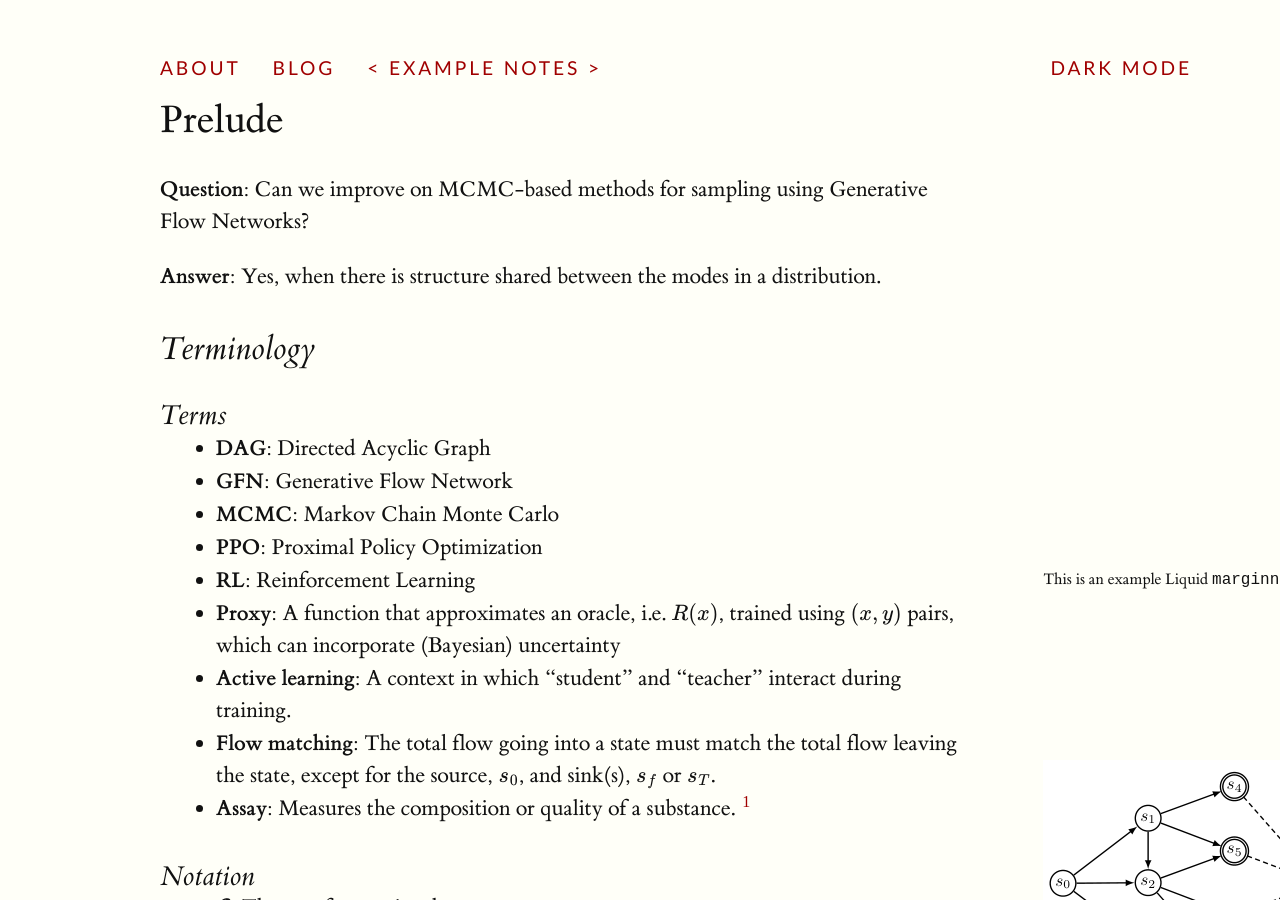
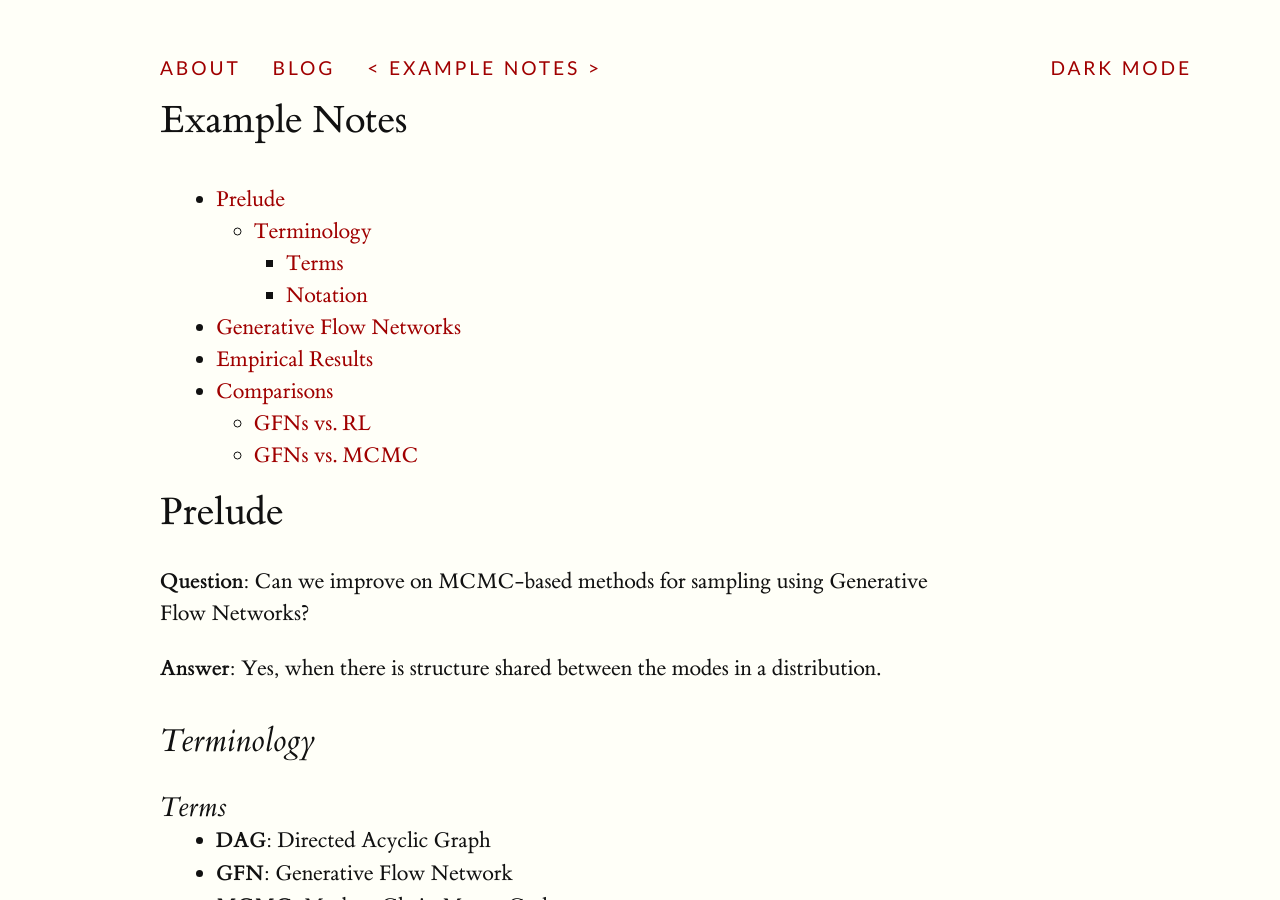
Before and after one commit to danjenson/et, a Jekyll site: the page docs/notes.html, which Jekyll copies as it is, in a window 1280 px wide and 900 px high. Built offline with Jekyll 4.4.1, drawn with Linux system fonts in a browser that asks for light colours; some web fonts are replaced.

Commit message:
adding jekyll-toc

```diff
--- a/Gemfile
+++ b/Gemfile
@@ -15,10 +15,10 @@ gem "jekyll", "~> 4.2.2"
 # gem "github-pages", group: :jekyll_plugins
 # If you have any plugins, put them here!
 group :jekyll_plugins do
-  gem "jekyll-feed", "~> 0.12"
   gem "jekyll-coffeescript", "~> 1.1"
   gem "jekyll-commonmark-ghpages", "~> 0.1.6"
   gem "jekyll-default-layout", "~> 0.1.5"
+  gem "jekyll-feed", "~> 0.12"
   gem "jekyll-gist", "~> 1.5"
   gem "jekyll-github-metadata", "~> 2.15"
   gem "jekyll-include-cache", "~> 0.2.1"
@@ -34,6 +34,7 @@ group :jekyll_plugins do
   gem "jekyll-sitemap", "~> 1.4"
   gem "jekyll-swiss", "~> 1.0"
   gem "jekyll-titles-from-headings", "~> 0.5.3"
+  gem "jekyll-toc", "~> 0.17.1"
   gem "jemoji", "~> 0.12.0"
   gem "kramdown", "~> 2.3"
   gem "kramdown-parser-gfm", "~> 1.1"
--- a/_layouts/page.html
+++ b/_layouts/page.html
@@ -5,4 +5,4 @@ layout: default
 <h1>{{ page.title}}</h1>
 <p class="subtitle">{{ page.date | date: "%B %-d, %Y" }}</p>
 
-{{ content }}
+{{ content | toc }}
--- a/docs/feed.xml
+++ b/docs/feed.xml
@@ -1,4 +1,4 @@
-<?xml version="1.0" encoding="utf-8"?><feed xmlns="http://www.w3.org/2005/Atom" ><generator uri="https://jekyllrb.com/" version="4.2.2">Jekyll</generator><link href="https://danjenson.github.io/et/feed.xml" rel="self" type="application/atom+xml" /><link href="https://danjenson.github.io/et/" rel="alternate" type="text/html" /><updated>2022-09-23T18:29:34-07:00</updated><id>https://danjenson.github.io/et/feed.xml</id><title type="html">Edward Tufte Jekyll Theme</title><subtitle>This is a sample Edward Tufte Jekyll Theme.</subtitle><author><name>Daniel Jenson</name></author><entry><title type="html">Welcome to Jekyll!</title><link href="https://danjenson.github.io/et/jekyll/update/2022/09/13/Hello-World.html" rel="alternate" type="text/html" title="Welcome to Jekyll!" /><published>2022-09-13T15:50:54-07:00</published><updated>2022-09-13T15:50:54-07:00</updated><id>https://danjenson.github.io/et/jekyll/update/2022/09/13/Hello-World</id><content type="html" xml:base="https://danjenson.github.io/et/jekyll/update/2022/09/13/Hello-World.html"><![CDATA[<p>You’ll find this post in your <code class="language-plaintext highlighter-rouge">_posts</code> directory. Go ahead and edit it and re-build the site to see your changes. You can rebuild the site in many different ways, but the most common way is to run <code class="language-plaintext highlighter-rouge">jekyll serve</code>, which launches a web server and auto-regenerates your site when a file is updated.</p>
+<?xml version="1.0" encoding="utf-8"?><feed xmlns="http://www.w3.org/2005/Atom" ><generator uri="https://jekyllrb.com/" version="4.2.2">Jekyll</generator><link href="https://danjenson.github.io/et/feed.xml" rel="self" type="application/atom+xml" /><link href="https://danjenson.github.io/et/" rel="alternate" type="text/html" /><updated>2022-09-24T15:34:54-07:00</updated><id>https://danjenson.github.io/et/feed.xml</id><title type="html">Edward Tufte Jekyll Theme</title><subtitle>This is a sample Edward Tufte Jekyll Theme.</subtitle><author><name>Daniel Jenson</name></author><entry><title type="html">Welcome to Jekyll!</title><link href="https://danjenson.github.io/et/jekyll/update/2022/09/13/Hello-World.html" rel="alternate" type="text/html" title="Welcome to Jekyll!" /><published>2022-09-13T15:50:54-07:00</published><updated>2022-09-13T15:50:54-07:00</updated><id>https://danjenson.github.io/et/jekyll/update/2022/09/13/Hello-World</id><content type="html" xml:base="https://danjenson.github.io/et/jekyll/update/2022/09/13/Hello-World.html"><![CDATA[<p>You’ll find this post in your <code class="language-plaintext highlighter-rouge">_posts</code> directory. Go ahead and edit it and re-build the site to see your changes. You can rebuild the site in many different ways, but the most common way is to run <code class="language-plaintext highlighter-rouge">jekyll serve</code>, which launches a web server and auto-regenerates your site when a file is updated.</p>
 
 <p>Jekyll requires blog post files to be named according to the following format:</p>
 
--- a/docs/notes.html
+++ b/docs/notes.html
@@ -80,7 +80,30 @@
   <script src="/et/assets/js/theme-toggle.js"></script>
 </header>
 
-    <article class="group"><h1 id="prelude">Prelude</h1>
+    <article class="group"><h1>Example Notes</h1>
+<p class="subtitle"></p>
+
+<ul id="toc" class="section-nav">
+<li class="toc-entry toc-h1"><a href="#prelude">Prelude</a>
+<ul>
+<li class="toc-entry toc-h2"><a href="#terminology">Terminology</a>
+<ul>
+<li class="toc-entry toc-h3"><a href="#terms">Terms</a></li>
+<li class="toc-entry toc-h3"><a href="#notation">Notation</a></li>
+</ul>
+</li>
+</ul>
+</li>
+<li class="toc-entry toc-h1"><a href="#generative-flow-networks">Generative Flow Networks</a></li>
+<li class="toc-entry toc-h1"><a href="#empirical-results">Empirical Results</a></li>
+<li class="toc-entry toc-h1"><a href="#comparisons">Comparisons</a>
+<ul>
+<li class="toc-entry toc-h3"><a href="#gfns-vs-rl">GFNs vs. RL</a></li>
+<li class="toc-entry toc-h3"><a href="#gfns-vs-mcmc">GFNs vs. MCMC</a></li>
+</ul>
+</li>
+</ul><h1 id="prelude">
+<a class="anchor" href="#prelude" aria-hidden="true"><span class="octicon octicon-link"></span></a>Prelude</h1>
 
 <p><strong>Question</strong>: Can we improve on MCMC-based methods for sampling using
 Generative Flow Networks?</p>
@@ -88,29 +111,44 @@ Generative Flow Networks?</p>
 <p><strong>Answer</strong>: Yes, when there is structure shared between the modes in a
 distribution.</p>
 
-<h2 id="terminology">Terminology</h2>
+<h2 id="terminology">
+<a class="anchor" href="#terminology" aria-hidden="true"><span class="octicon octicon-link"></span></a>Terminology</h2>
 
-<h3 id="terms">Terms</h3>
+<h3 id="terms">
+<a class="anchor" href="#terms" aria-hidden="true"><span class="octicon octicon-link"></span></a>Terms</h3>
 
 <ul>
-  <li><strong>DAG</strong>: Directed Acyclic Graph</li>
-  <li><strong>GFN</strong>: Generative Flow Network</li>
-  <li><strong>MCMC</strong>: Markov Chain Monte Carlo</li>
-  <li><strong>PPO</strong>: Proximal Policy Optimization</li>
-  <li><strong>RL</strong>: Reinforcement Learning
-<label for="mn-1" class="margin-toggle"> ⊕</label><input type="checkbox" id="mn-1" class="margin-toggle" /><span class="marginnote">This is an example Liquid <code class="language-plaintext highlighter-rouge">marginnote</code>. </span></li>
-  <li><strong>Proxy</strong>: A function that approximates an oracle, i.e. $R(x)$, trained using
+  <li>
+<strong>DAG</strong>: Directed Acyclic Graph</li>
+  <li>
+<strong>GFN</strong>: Generative Flow Network</li>
+  <li>
+<strong>MCMC</strong>: Markov Chain Monte Carlo</li>
+  <li>
+<strong>PPO</strong>: Proximal Policy Optimization</li>
+  <li>
+<strong>RL</strong>: Reinforcement Learning
+<label for="mn-1" class="margin-toggle"> ⊕</label><input type="checkbox" id="mn-1" class="margin-toggle"><span class="marginnote">This is an example Liquid <code class="language-plaintext highlighter-rouge">marginnote</code>. </span>
+</li>
+  <li>
+<strong>Proxy</strong>: A function that approximates an oracle, i.e. $R(x)$, trained using
 $(x,y)$ pairs, which can incorporate (Bayesian) uncertainty</li>
-  <li><strong>Active learning</strong>: A context in which “student” and “teacher” interact during training.</li>
-  <li><strong>Flow matching</strong>: The total flow going into a state must match the total
+  <li>
+<strong>Active learning</strong>: A context in which “student” and “teacher” interact during training.</li>
+  <li>
+<strong>Flow matching</strong>: The total flow going into a state must match the total
 flow leaving the state, except for the source, $s_0$, and sink(s), $s_f$ or
 $s_T$.
-<label for="mf-1" class="margin-toggle">⊕</label><input type="checkbox" id="mf-1" class="margin-toggle" /><span class="marginnote"><img class="fullwidth" src="/et/assets/img/side.png" /><br />This is side image.</span></li>
-  <li><strong>Assay</strong>: Measures the composition or quality of a substance.
-<label for="sn-1" class="margin-toggle sidenote-number"></label><input type="checkbox" id="sn-1" class="margin-toggle" /><span class="sidenote">This is an example Liquid <code class="language-plaintext highlighter-rouge">sidenote</code>. </span></li>
+<label for="mf-1" class="margin-toggle">⊕</label><input type="checkbox" id="mf-1" class="margin-toggle"><span class="marginnote"><img class="fullwidth" src="/et/assets/img/side.png"><br>This is side image.</span>
+</li>
+  <li>
+<strong>Assay</strong>: Measures the composition or quality of a substance.
+<label for="sn-1" class="margin-toggle sidenote-number"></label><input type="checkbox" id="sn-1" class="margin-toggle"><span class="sidenote">This is an example Liquid <code class="language-plaintext highlighter-rouge">sidenote</code>. </span>
+</li>
 </ul>
 
-<h3 id="notation">Notation</h3>
+<h3 id="notation">
+<a class="anchor" href="#notation" aria-hidden="true"><span class="octicon octicon-link"></span></a>Notation</h3>
 
 <ul>
   <li>$\mathcal{S}$: The set of states, i.e. the state space.</li>
@@ -143,9 +181,10 @@ a state $s\in\mathcal{S}$.</li>
 flow out of the source node or all the flow into the sink node.</li>
 </ul>
 
-<h1 id="generative-flow-networks">Generative Flow Networks</h1>
+<h1 id="generative-flow-networks">
+<a class="anchor" href="#generative-flow-networks" aria-hidden="true"><span class="octicon octicon-link"></span></a>Generative Flow Networks</h1>
 
-<figure><img src="/et/assets/img/full-width.png" /><figcaption class="maincolumn-figure">A main column image.</figcaption></figure>
+<figure><img src="/et/assets/img/full-width.png"><figcaption class="maincolumn-figure">A main column image.</figcaption></figure>
 
 <ul>
   <li>Definitions:
@@ -167,7 +206,8 @@ $A(s)=\emptyset$):
     <p>Propositions:</p>
 
     <ul>
-      <li><strong>Proposition 1</strong>: Illustrates the “overcounting” problem in the non-injective case.
+      <li>
+<strong>Proposition 1</strong>: Illustrates the “overcounting” problem in the non-injective case.
         <ul>
           <li>Given:
 \(\begin{aligned}
@@ -202,7 +242,8 @@ assumes the MDP’s structure is a tree.</li>
           </li>
         </ul>
       </li>
-      <li><strong>Proposition 2</strong>: Shows that $\pi(a\mid s)=\frac{F(s,a)}{F(s)}$ creates
+      <li>
+<strong>Proposition 2</strong>: Shows that $\pi(a\mid s)=\frac{F(s,a)}{F(s)}$ creates
 a generative policy where $\pi(x)\propto R(x)$ regardless of whether $C$
 is bijective or non-injective.
         <ul>
@@ -233,7 +274,8 @@ general because internal states are not mutually exclusive.</li>
           </li>
         </ul>
       </li>
-      <li><strong>Proposition 3</strong>: Off-policy sampling works provided the sampling policy
+      <li>
+<strong>Proposition 3</strong>: Off-policy sampling works provided the sampling policy
 $P$ has adequate support.
         <ul>
           <li>Given:
@@ -280,7 +322,8 @@ r]$.</li>
     <p>Objective Functions:</p>
 
     <ul>
-      <li><strong>Naive flow-matching loss</strong>:
+      <li>
+<strong>Naive flow-matching loss</strong>:
 \(\tilde{\mathcal{L}}_\theta(\tau)
 =\sum_{s^{\prime} \in \tau \neq s_0}\left(\sum_{s, a: T(s, a)=s^{\prime}}
 F_\theta(s, a)
@@ -292,17 +335,20 @@ F_\theta\left(s^{\prime}, a^{\prime}\right)\right)^2\)
             <ul>
               <li>Flow variability:
                 <ul>
-                  <li><strong>Problem</strong>: flow will be much larger for nodes near the source; the
+                  <li>
+<strong>Problem</strong>: flow will be much larger for nodes near the source; the
 higher the cardinality of $\mathcal{X}$, the smaller the terminal
 flow for each terminal state $x$.</li>
-                  <li><strong>Solution</strong>: estimate flow on the log scale.</li>
+                  <li>
+<strong>Solution</strong>: estimate flow on the log scale.</li>
                 </ul>
               </li>
             </ul>
           </li>
         </ul>
       </li>
-      <li><strong>Flow-matching Loss</strong>:
+      <li>
+<strong>Flow-matching Loss</strong>:
 \(\mathcal{L}_{\theta, \epsilon}(\tau)
 =\sum_{s^{\prime} \in \tau \neq s_0}\left(\log \left[\epsilon
 +\sum_{s, a: T(s, a)=s^{\prime}} \exp F_\theta^{\log }(s, a)\right]
@@ -316,8 +362,10 @@ flow for each terminal state $x$.</li>
             <ul>
               <li>Numerical instability:
                 <ul>
-                  <li><strong>Problem</strong>: taking the logarithm of very small flows.</li>
-                  <li><strong>Solution</strong>: the hyperpameter $\epsilon$ adjusts the pressure on
+                  <li>
+<strong>Problem</strong>: taking the logarithm of very small flows.</li>
+                  <li>
+<strong>Solution</strong>: the hyperpameter $\epsilon$ adjusts the pressure on
 matching small vs. large flows; the larger the value, the less
 sensitive to small flows; in practice, $\epsilon\approx \min_s R(s)$.</li>
                 </ul>
@@ -364,7 +412,8 @@ true distribution.</li>
   </li>
 </ul>
 
-<h1 id="empirical-results">Empirical Results</h1>
+<h1 id="empirical-results">
+<a class="anchor" href="#empirical-results" aria-hidden="true"><span class="octicon octicon-link"></span></a>Empirical Results</h1>
 
 <ul>
   <li>Hypergrid:
@@ -385,9 +434,11 @@ true distribution.</li>
   </li>
 </ul>
 
-<h1 id="comparisons">Comparisons</h1>
+<h1 id="comparisons">
+<a class="anchor" href="#comparisons" aria-hidden="true"><span class="octicon octicon-link"></span></a>Comparisons</h1>
 
-<h3 id="gfns-vs-rl">GFNs vs. RL</h3>
+<h3 id="gfns-vs-rl">
+<a class="anchor" href="#gfns-vs-rl" aria-hidden="true"><span class="octicon octicon-link"></span></a>GFNs vs. RL</h3>
 
 <ul>
   <li>RL methods approximate the best possible policy in static and stochastic
@@ -396,7 +447,8 @@ state.</li>
   <li>GFNs approximate distributions in deterministic environments.</li>
 </ul>
 
-<h3 id="gfns-vs-mcmc">GFNs vs. MCMC</h3>
+<h3 id="gfns-vs-mcmc">
+<a class="anchor" href="#gfns-vs-mcmc" aria-hidden="true"><span class="octicon octicon-link"></span></a>GFNs vs. MCMC</h3>
 
 <ul>
   <li>GFNs trade sampling complexity (MCMC hallmark) for training complexity;
@@ -407,7 +459,8 @@ value modes.</li>
   <li>MCMC methods are expensive when they generate samples uniformly because they
 generate low value samples.</li>
   <li>When the modes are random, GFNs should provide no added benefit.</li>
-  <li><strong>Lemma 5</strong>:</li>
+  <li>
+<strong>Lemma 5</strong>:</li>
 </ul>
 
 \[\begin{aligned}
@@ -422,6 +475,7 @@ generate low value samples.</li>
 \sum_{\tau \in \mathcal{T}_{0, s^{\prime}}}
 &amp; \hat{P}_B(\tau)=1
 \end{aligned}\]
+
 </article>
     <span class="print-footer"
   >Example Notes - Daniel Jenson
```
Also changed, not shown: notes.md (+1 -1 lines).
